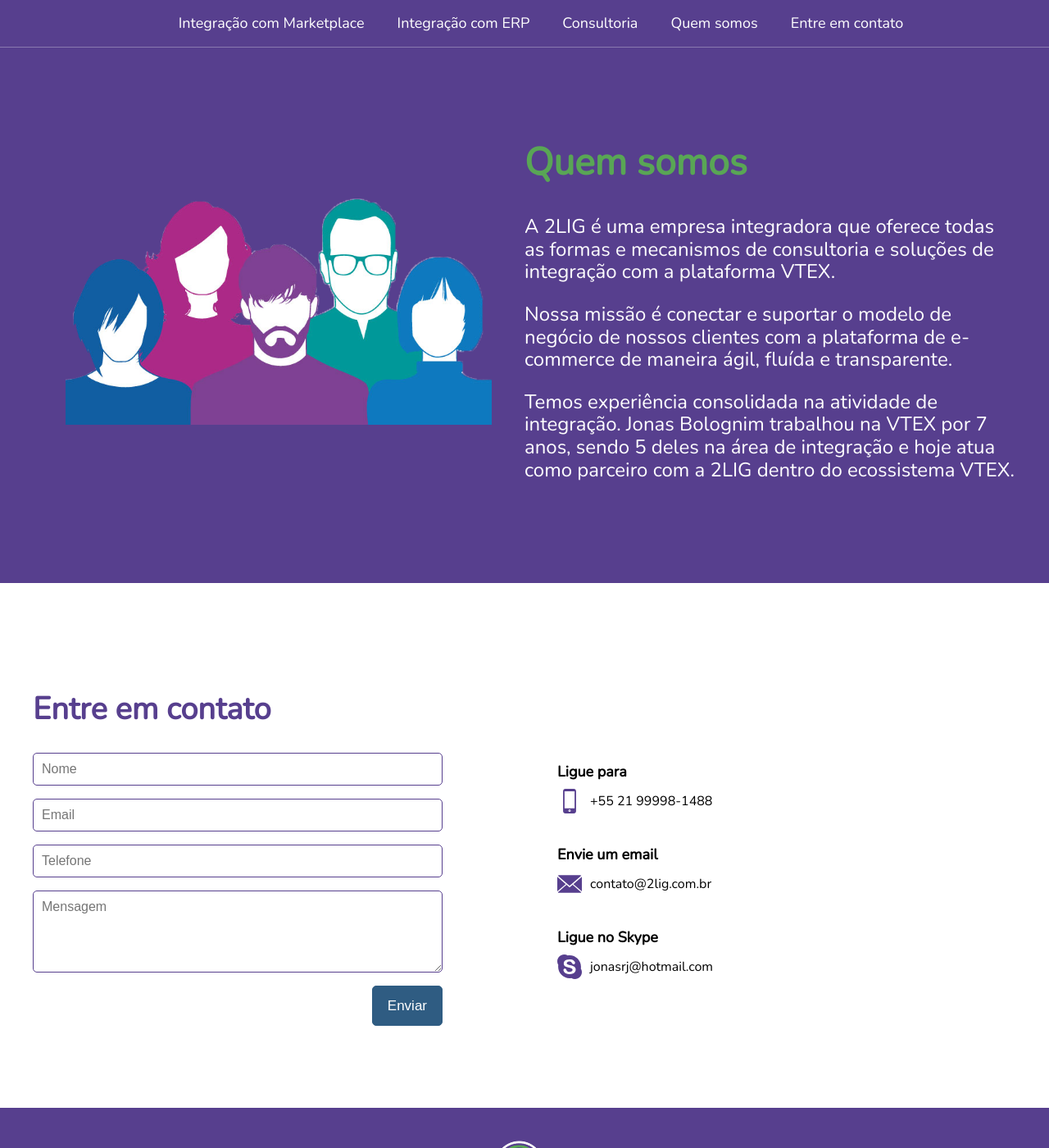
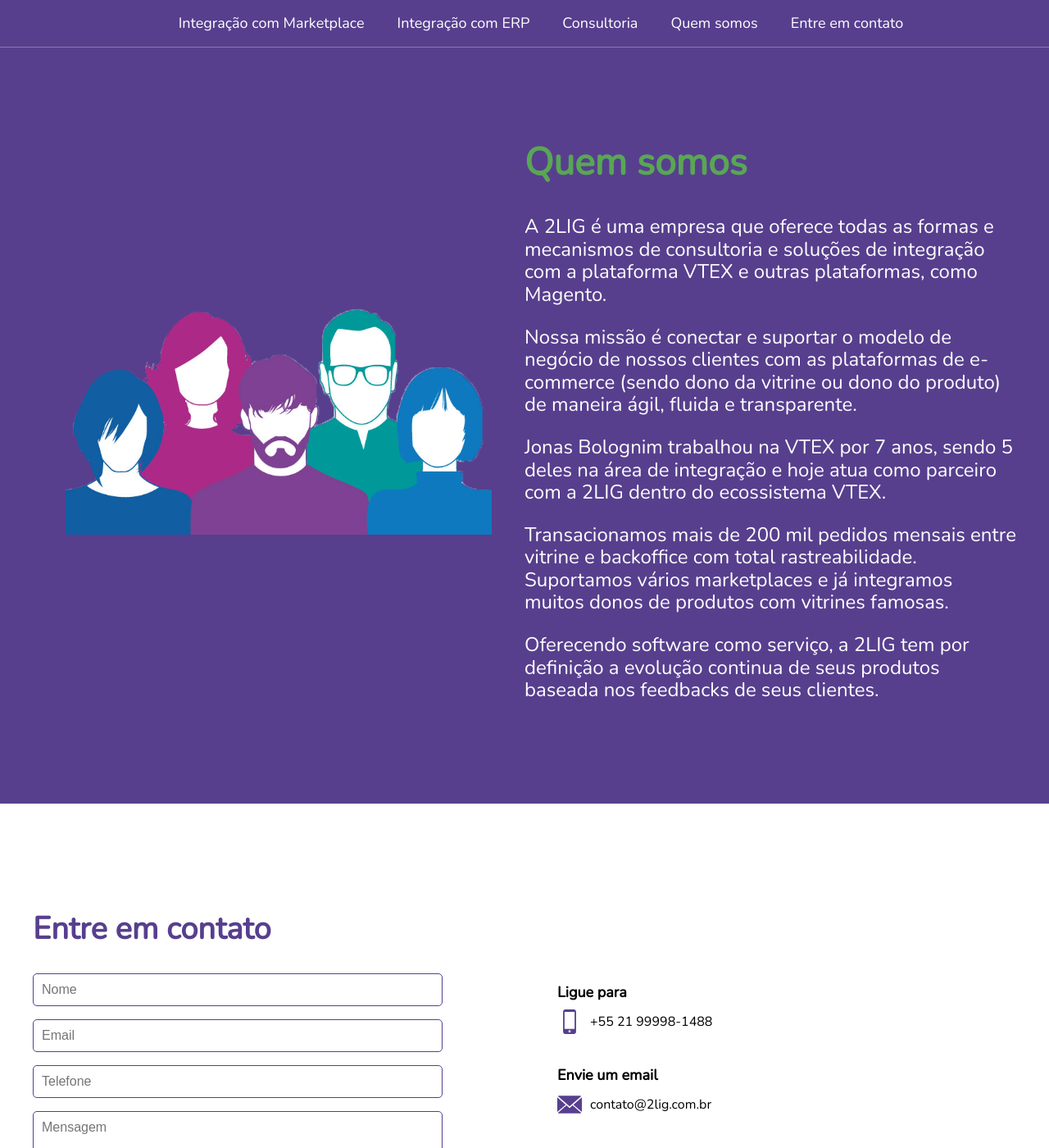
Before and after one commit to leandrooriente/2lig, a Jekyll site: the page built from index.html, in a window 1280 px wide and 1400 px high, scrolled down 3504 px. Shown: the whole window at 82% size. Built offline with Jekyll 4.4.1, drawn with Linux system fonts in a browser that asks for light colours; nearby versions of some CDN libraries; library files that are not in the unit come from our copies.

Commit message:
Adjust company text

```diff
--- a/_includes/company.html
+++ b/_includes/company.html
@@ -9,15 +9,23 @@
       <h2 class="title-company">Quem somos</h2>
       <div class="description-company">
         <p>
-          A 2LIG  é uma empresa integradora que oferece todas as formas e mecanismos de consultoria e soluções de integração com a plataforma VTEX.
+          A 2LIG é uma empresa que oferece todas as formas e mecanismos de consultoria e soluções de integração com a plataforma VTEX e outras plataformas, como Magento.
         </p>
 
         <p>
-          Nossa missão é conectar e suportar o modelo de negócio de nossos clientes com a plataforma de e-commerce de maneira ágil, fluída e transparente.
+          Nossa missão é conectar e suportar o modelo de negócio de nossos clientes com as plataformas de e-commerce (sendo dono da vitrine ou dono do produto) de maneira ágil, fluida e transparente.
         </p>
 
         <p>
-          Temos experiência consolidada na atividade de integração. Jonas Bolognim trabalhou na VTEX por 7 anos, sendo 5 deles na área de integração e hoje atua como parceiro com a 2LIG dentro do ecossistema VTEX.
+          Jonas Bolognim trabalhou na VTEX por 7 anos, sendo 5 deles na área de integração e hoje atua como parceiro com a 2LIG dentro do ecossistema VTEX.
+        </p>
+
+        <p>
+          Transacionamos mais de 200 mil pedidos mensais entre vitrine e backoffice com total rastreabilidade. Suportamos vários marketplaces e já integramos muitos donos de produtos com vitrines famosas.
+        </p>
+
+        <p>
+          Oferecendo software como serviço, a 2LIG tem por definição a evolução continua de seus produtos baseada nos feedbacks de seus clientes.
         </p>
       </div>
     </div>
```
